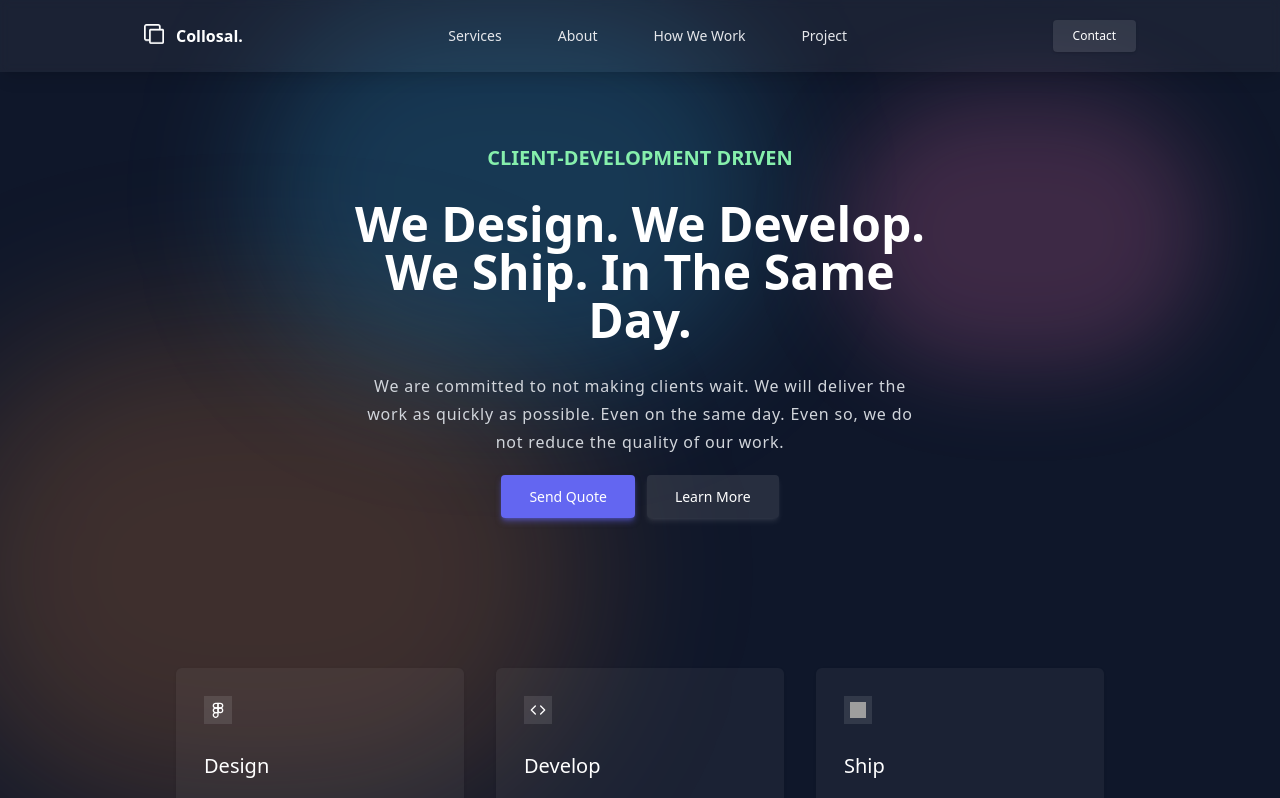
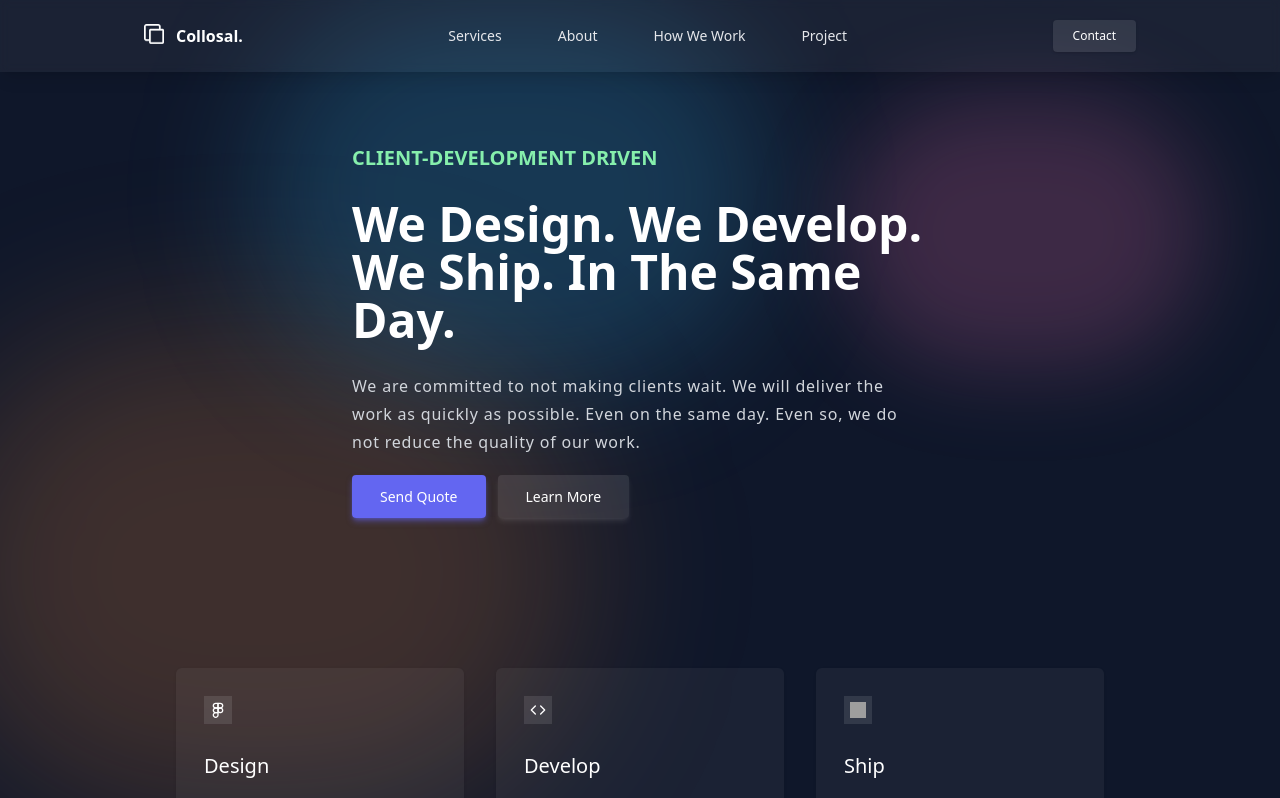
Before and after one commit to n0yy/collosal, a Next.js app: page / in a window 1280 px wide. Shown: the top 798 px of the page. Built offline with nearby package versions, Linux system fonts and the light colour scheme; grey boxes are pictures that could not be loaded.

Commit message:
fix production 2

```diff
--- a/components/Footer.jsx
+++ b/components/Footer.jsx
@@ -28,12 +28,12 @@ export default function Footer() {
   ];
 
   return (
-    <footer className="text-white mx-36">
-      <div className="border-y border-white/10 py-12 flex items-center justify-evenly">
-        <h3 className="text-2xl font-bold w-6/12">
+    <footer className="text-white mx-5 lg:mx-36">
+      <div className="border-y border-white/10 py-12 block lg:flex items-center justify-evenly">
+        <h3 className="text-2xl font-bold w-full lg:w-6/12">
           {`We've prepared everything, it's time for you to tell the problem`}
         </h3>
-        <div className="w-4/12 space-x-3">
+        <div className="w-full mt-5 mx-auto lg:w-4/12 space-x-3">
           <Button
             text="Send Quote"
             href="/send-quote"
@@ -47,8 +47,8 @@ export default function Footer() {
         </div>
       </div>
 
-      <div className="my-16 flex items-start justify-between">
-        <div>
+      <div className="my-10 lg:my-16 flex flex-wrap items-start justify-between">
+        <div className="order-last lg:order-1">
           <Link href="/">
             <span className="space-x-2">
               <Image
--- a/components/Home/Jumbotron.jsx
+++ b/components/Home/Jumbotron.jsx
@@ -29,11 +29,11 @@ export default function Jumbotron() {
         ></motion.div>
       </>
       {/* end bg */}
-      <div className="text-clip lg:text-center px-5 lg:px-52 space-y-4 lg:space-y-7">
+      <div className="text-clip px-5 lg:px-52 space-y-4 lg:space-y-7">
         <h2 className="font-semibold text-md lg:text-xl text-green-300">
           CLIENT-DEVELOPMENT DRIVEN
         </h2>
-        <h1 className="text-5xl font-bold text-white">
+        <h1 className="text-4xl lg:text-5xl font-bold text-white">
           We Design. We Develop. We Ship. In The Same Day.
         </h1>
         <p className="leading-7 tracking-wider text-gray-300">
--- a/components/Home/OurTeam.jsx
+++ b/components/Home/OurTeam.jsx
@@ -12,7 +12,7 @@ export default function OutTeam() {
       <div className="w-full lg:w-5/12 space-y-3">
         <h3 className="text-green-300 font-semibold">OUR TEAM</h3>
         <h1 className="leading-10 text-white text-3xl font-bold">
-          We& apos;re a team of designers, engineers and analysts
+          We&apos;re a team of designers, engineers and analysts
         </h1>
         <p className="text-gray-300 leading-7">
           Our team consists of many creative people. We are committed to
```
